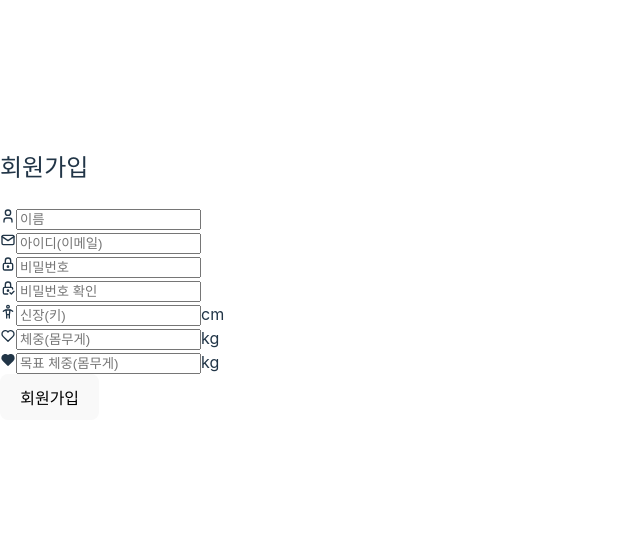
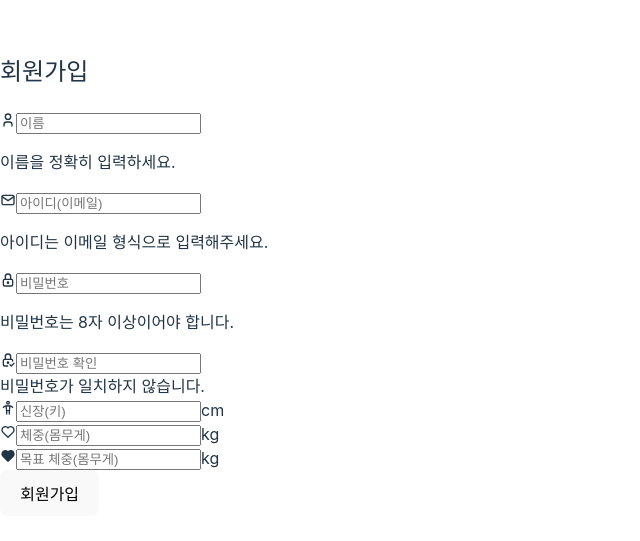
Before and after one commit to elice-cookcook/eatnfit, a React (Vite) app in the folder eatnfit-FE/: page /signUp in a window 1280 px wide. Shown: the part 125-666 px from the top of the page, without its empty margins (0-640 px from the left). Built offline with nearby package versions, Linux system fonts and the light colour scheme; the HTML template or start-up script is replaced by a standard one.

Commit message:
Feat : add error message at signup form

```diff
--- a/eatnfit-FE/src/pages/SignUpPage/SignUpPage.tsx
+++ b/eatnfit-FE/src/pages/SignUpPage/SignUpPage.tsx
@@ -22,13 +22,24 @@ export default function SignUpPage() {
       <h2>회원가입</h2>
       <form action="">
         <div>
+          <div>
             <TbUser></TbUser>
             <input type="text" value={name} placeholder="이름"></input>
           </div>
+          <p>이름을 정확히 입력하세요.</p>
+        </div>
+        <div>
           <div>
             <TbMail></TbMail>
-          <input type="text" value={email} placeholder="아이디(이메일)"></input>
+            <input
+              type="email"
+              value={email}
+              placeholder="아이디(이메일)"
+            ></input>
           </div>
+          <p>아이디는 이메일 형식으로 입력해주세요.</p>
+        </div>
+        <div>
           <div>
             <TbLock></TbLock>
             <input
@@ -37,6 +48,9 @@ export default function SignUpPage() {
               placeholder="비밀번호"
             ></input>
           </div>
+          <p>비밀번호는 8자 이상이어야 합니다. </p>
+        </div>
+        <div>
           <div>
             <TbLockCheck></TbLockCheck>
             <input
@@ -45,11 +59,17 @@ export default function SignUpPage() {
               placeholder="비밀번호 확인"
             ></input>
           </div>
+          <div>비밀번호가 일치하지 않습니다.</div>
+        </div>
+        <div>
           <div>
             <TbMan></TbMan>
             <input type="number" value={height} placeholder="신장(키)"></input>
             <span>cm</span>
           </div>
+          <div></div>
+        </div>
+        <div>
           <div>
             <TbHeart></TbHeart>
             <input
@@ -59,6 +79,8 @@ export default function SignUpPage() {
             ></input>
             <span>kg</span>
           </div>
+        </div>
+        <div>
           <div>
             <TbHeartFilled></TbHeartFilled>
             <input
@@ -68,6 +90,7 @@ export default function SignUpPage() {
             ></input>
             <span>kg</span>
           </div>
+        </div>
       </form>
       <button>회원가입</button>
     </div>
```
Lines whose indentation alone changed are shown as unchanged.
